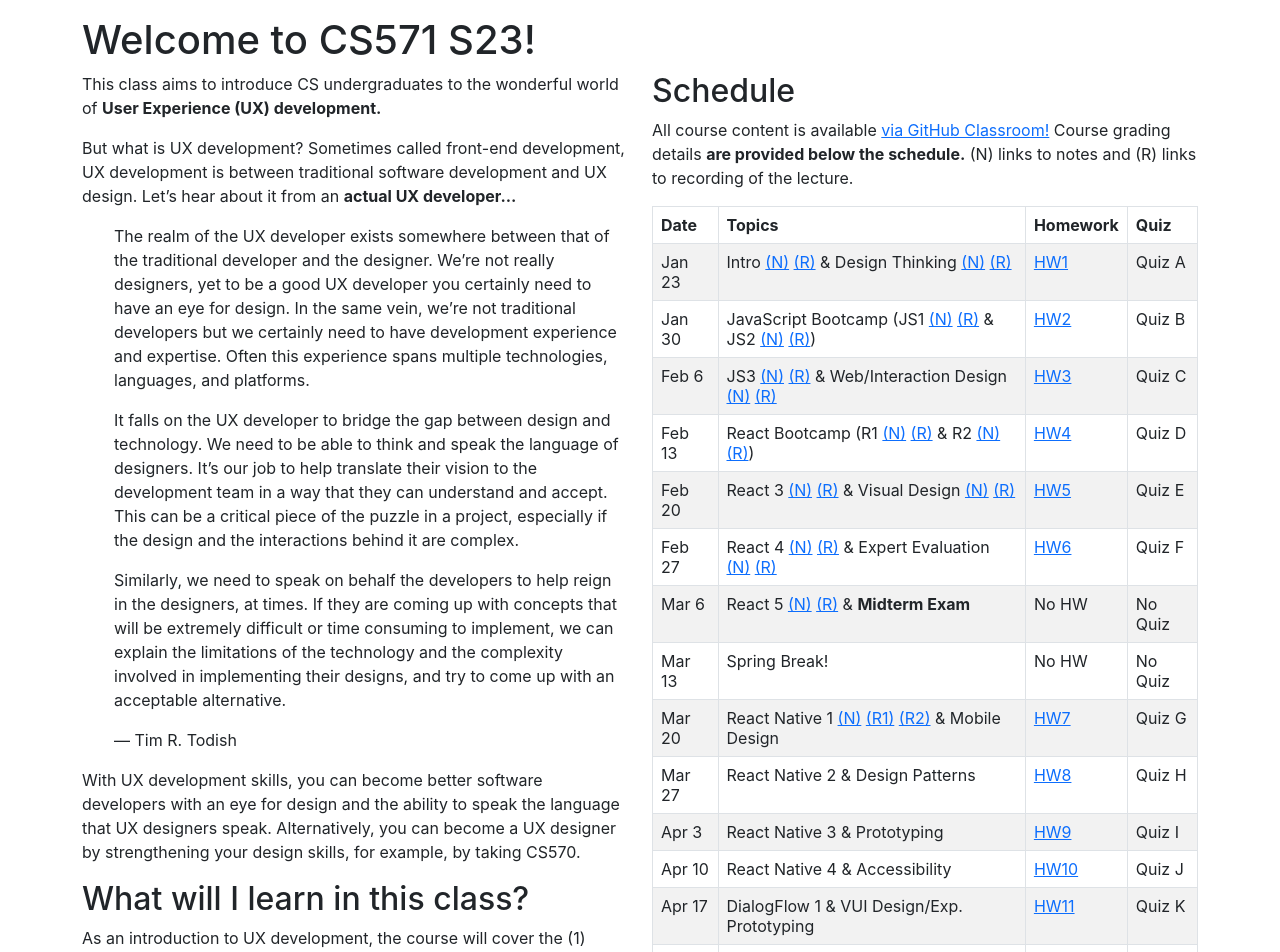
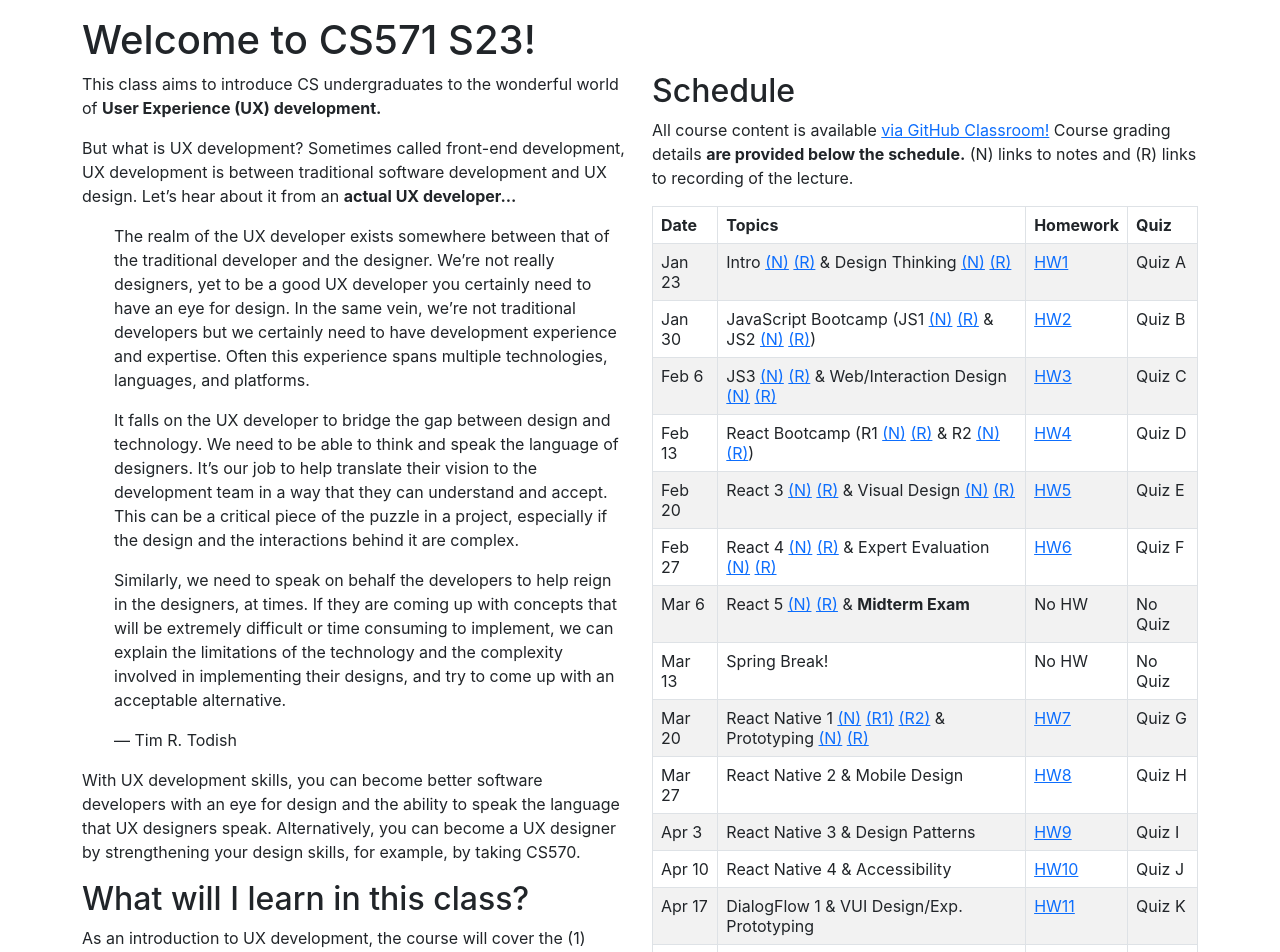
Before and after one commit to ctnelson1997/cs571-org, a React (Create React App) app: page / in a window 1280 px wide. Shown: the top 952 px of the page. Built offline with nearby package versions, Linux system fonts and the light colour scheme.

Commit message:
prototyping/reshuffle

```diff
--- a/src/components/Schedule.js
+++ b/src/components/Schedule.js
@@ -64,19 +64,19 @@ export default function Schedule() {
                 </tr>
                 <tr>
                     <td>Mar 20<br/></td>
-                    <td>React Native 1 <a target="_blank" href="https://github.com/CS571-S23/lectures/blob/main/Week09/Week09-ReactNative1/week09-reactnative1.pdf">(N)</a> <a target="_blank" href="https://cdnapisec.kaltura.com/p/1660902/sp/166090200/embedIframeJs/uiconf_id/25717641/partner_id/1660902?iframeembed=true&playerId=kaltura_player&entry_id=1_7tqjzmlo">(R1)</a> <a target="_blank" href="https://cdnapisec.kaltura.com/p/1660902/sp/166090200/embedIframeJs/uiconf_id/25717641/partner_id/1660902?iframeembed=true&playerId=kaltura_player&entry_id=1_80qbfbqn">(R2)</a> & Mobile Design</td>
+                    <td>React Native 1 <a target="_blank" href="https://github.com/CS571-S23/lectures/blob/main/Week09/Week09-ReactNative1/week09-reactnative1.pdf">(N)</a> <a target="_blank" href="https://cdnapisec.kaltura.com/p/1660902/sp/166090200/embedIframeJs/uiconf_id/25717641/partner_id/1660902?iframeembed=true&playerId=kaltura_player&entry_id=1_7tqjzmlo">(R1)</a> <a target="_blank" href="https://cdnapisec.kaltura.com/p/1660902/sp/166090200/embedIframeJs/uiconf_id/25717641/partner_id/1660902?iframeembed=true&playerId=kaltura_player&entry_id=1_80qbfbqn">(R2)</a> & Prototyping <a target="_blank" href="https://github.com/CS571-S23/lectures/blob/main/Week09/Week09-Prototyping/week09-prototyping.pdf">(N)</a> <a target="_blank" href="https://cdnapisec.kaltura.com/p/1660902/sp/166090200/embedIframeJs/uiconf_id/25717641/partner_id/1660902?iframeembed=true&playerId=kaltura_player&entry_id=1_fnaiz8es">(R)</a></td>
                     <td><a href="https://github.com/CS571-S23/hw7">HW7</a></td>
                     <td>Quiz G</td>
                 </tr>
                 <tr>
                     <td>Mar 27<br/></td>
-                    <td>React Native 2 & Design Patterns</td>
+                    <td>React Native 2 & Mobile Design</td>
                     <td><a href="https://github.com/CS571-S23/hw8">HW8</a></td>
                     <td>Quiz H</td>
                 </tr>
                 <tr>
                     <td>Apr 3<br/></td>
-                    <td>React Native 3 & Prototyping</td>
+                    <td>React Native 3 & Design Patterns</td>
                     <td><a href="https://github.com/CS571-S23/hw9">HW9</a></td>
                     <td>Quiz I</td>
                 </tr>
```
